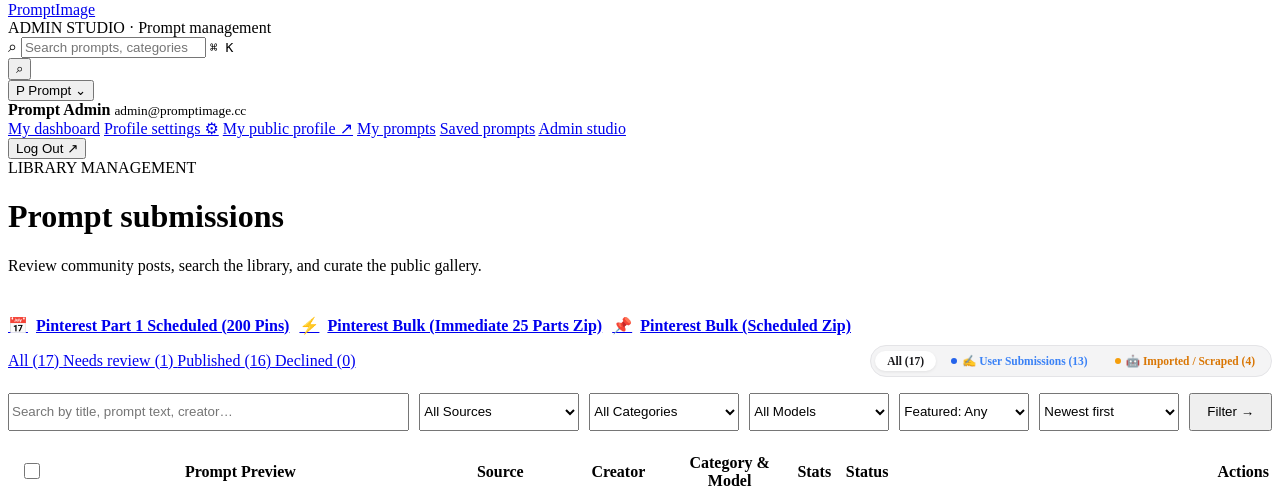
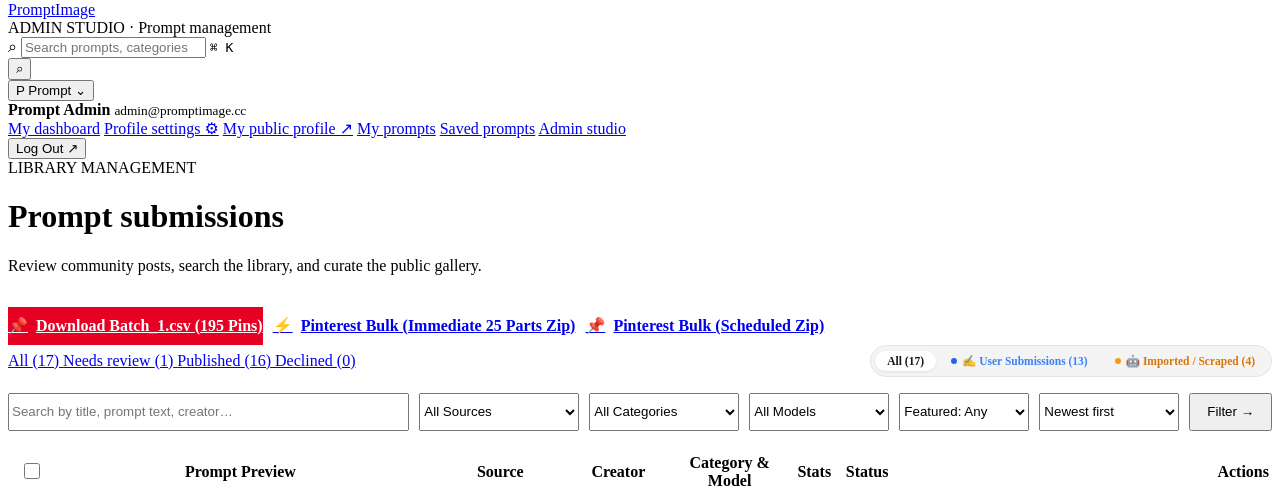
Before and after one commit to alindevx00x/meigenclone, a Laravel app: page /admin/prompts in a window 1280 px wide. Shown: the part 2741-3235 px from the top of the page. Run offline with Laravel 12, Linux system fonts and the light colour scheme; a user stored in the database is signed in; data comes from the database, SQL or seed files in the repository; data that the repository does not hold is empty.

Commit message:
feat(pinterest): add Batch_1.csv modeled after working 14-day template with 195 pins

```diff
--- a/resources/views/admin/prompts.blade.php
+++ b/resources/views/admin/prompts.blade.php
@@ -11,9 +11,9 @@
             <p>Review community posts, search the library, and curate the public gallery.</p>
         </div>
         <div style="display: flex; gap: 10px; align-items: center; flex-wrap: wrap;">
-            <a class="outline-button" href="{{ route('admin.prompts.pinterest_scheduled_csv') }}" style="min-height: 38px; display: inline-flex; align-items: center; gap: 8px; font-weight: 600; border-color: #cbd5e1; background: #fff;" title="Scheduled pins for Month 1 (Nov 16 - Dec 10, 8 pins/day, max 30-day window)">
-                <span style="color: #e60023; font-size: 16px; line-height: 1;">📅</span>
-                <span>Pinterest Part 1 Scheduled (200 Pins)</span>
+            <a class="primary-button" href="{{ route('admin.prompts.pinterest_batch_1') }}" style="min-height: 38px; display: inline-flex; align-items: center; gap: 8px; font-weight: 600; background: #e60023; color: #fff; border-color: #e60023;" title="Download Batch 1 (Nov 16 to Nov 28, 195 pins, 15 pins/day, matching your working format)">
+                <span style="font-size: 16px; line-height: 1;">📌</span>
+                <span>Download Batch_1.csv (195 Pins)</span>
             </a>
             <a class="outline-button" href="{{ route('admin.prompts.pinterest_immediate_zip') }}" style="min-height: 38px; display: inline-flex; align-items: center; gap: 8px; font-weight: 600; border-color: #cbd5e1; background: #fff;" title="Publish all pins immediately without date restrictions">
                 <span style="color: #e60023; font-size: 16px; line-height: 1;">⚡</span>
--- a/routes/web.php
+++ b/routes/web.php
@@ -241,6 +241,14 @@ Route::middleware(['auth', 'can:admin'])->prefix('admin')->name('admin.')->group
         return response()->download($path, 'pinterest-scheduled-part-01-200pins.csv');
     })->name('prompts.pinterest_scheduled_csv');
 
+    Route::get('/prompts/pinterest-batch-1', function () {
+        $path = storage_path('app/pinterest-exports/Batch_1.csv');
+        if (!file_exists($path)) {
+            abort(404, 'Batch 1 CSV not found.');
+        }
+        return response()->download($path, 'Batch_1.csv');
+    })->name('prompts.pinterest_batch_1');
+
     // Blog Management
     Route::get('/blog/posts', [AdminBlogController::class, 'index'])->name('blog.index');
     Route::get('/blog/posts/create', [AdminBlogController::class, 'create'])->name('blog.create');
```
Also changed, not shown: storage/app/pinterest-exports/Batch_1.csv (added), storage/app/pinterest-exports/test-14days-scheduled.csv (added).
